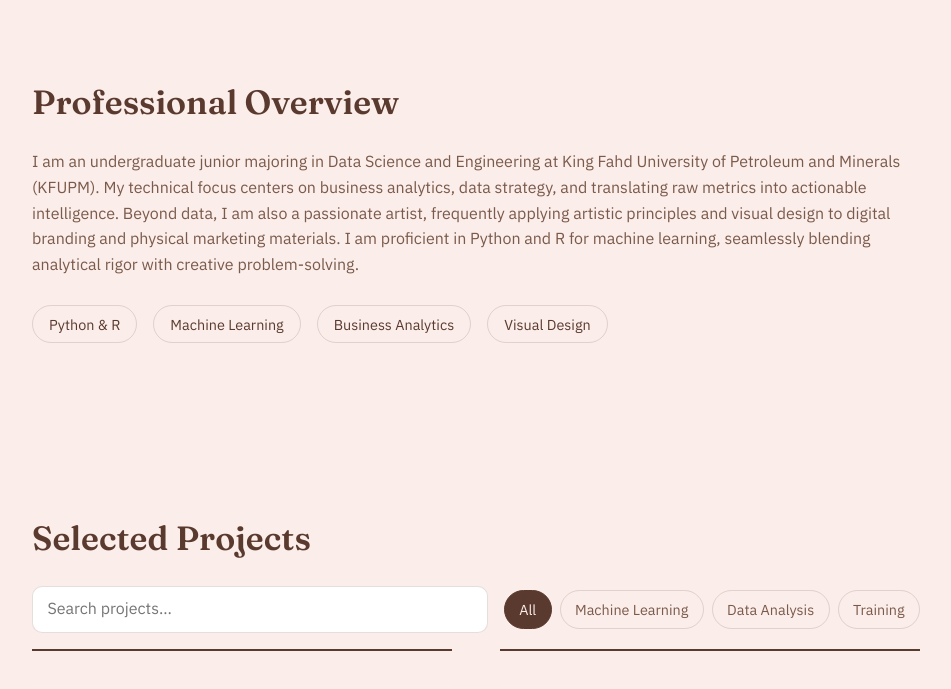
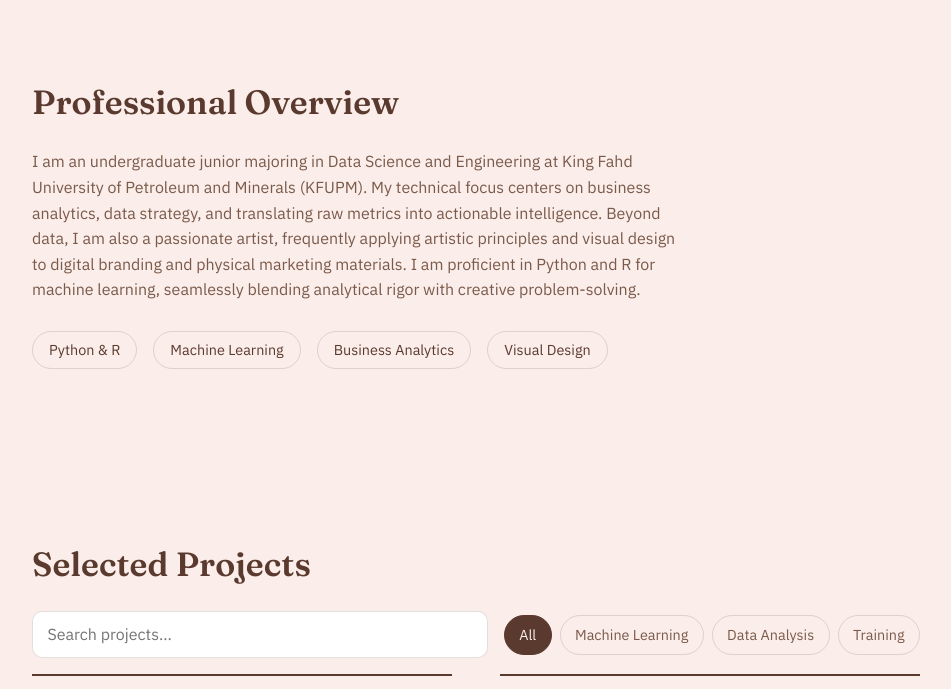
Before and after one commit to salfaioumi-maker/202341870-SanaGhassan-assignment2, a plain HTML site: page index.html in a window 1280 px wide. Shown: the part 623-1312 px from the top of the page, without its empty margins (164-1115 px from the left). Drawn offline with Linux system fonts and the light colour scheme.

Commit message:
Fix CSS class selectors for header and about text

```diff
--- a/css/styles.css
+++ b/css/styles.css
@@ -129,7 +129,7 @@ h1, h2, h3 {
   which is especially important for keeping things readable on mobile phones.
 */
 
-site-header,
+.site-header,
 main > section,
 .site-footer {
   padding-left: var(--space-2);
@@ -282,7 +282,7 @@ main > section {
    About
    ========================================================================== */
 
-about__text {
+.about__text {
   max-width: 68ch;
 }
 
@@ -441,7 +441,7 @@ about__text {
   margin: 0;
 }
 
-* ==========================================================================
+/* ==========================================================================
    Footer
    ========================================================================== */
 .site-footer {
```
